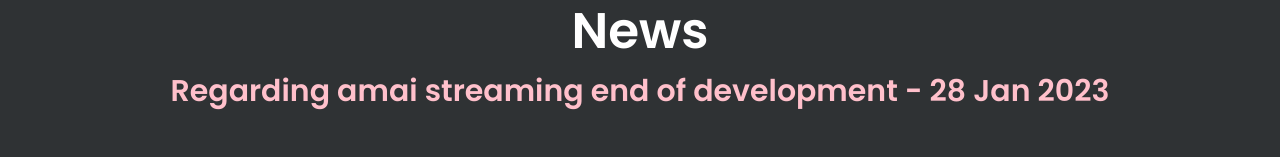
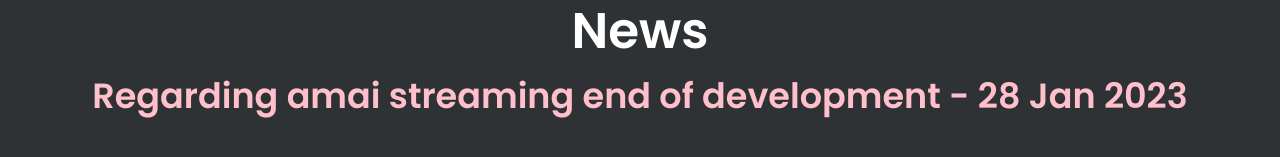
Before and after one commit to project-amai/about, a plain HTML site: page news.html in a window 1280 px wide. Shown: the part 307-464 px from the top of the page. Drawn offline with Linux system fonts and the light colour scheme.

Commit message:
Add files via upload

```diff
--- a/news.html
+++ b/news.html
@@ -23,8 +23,8 @@
 <div id="aftermenu">
 <div id ="main">
 <text>News</text> <br>
-<a href="https://project-amai.github.io/about/content/1>
-<text style="font-size: 30px;">Regarding amai streaming end of development - 28 Jan 2023</text> </a>
+<a href="https://project-amai.github.io/about/content/1">
+<text style="font-size: 35px!important;">Regarding amai streaming end of development - 28 Jan 2023</text> </a>
 <p></p>
 </div>
 </div>
```
